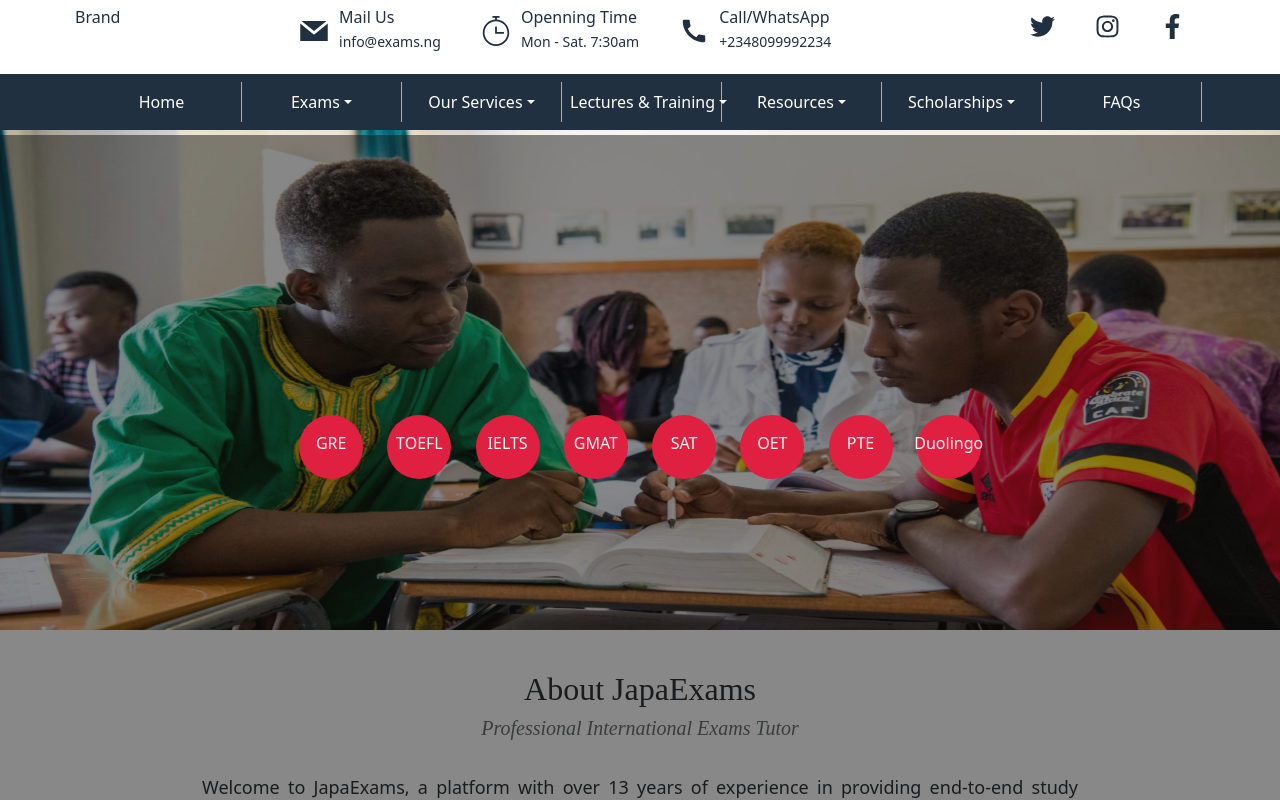
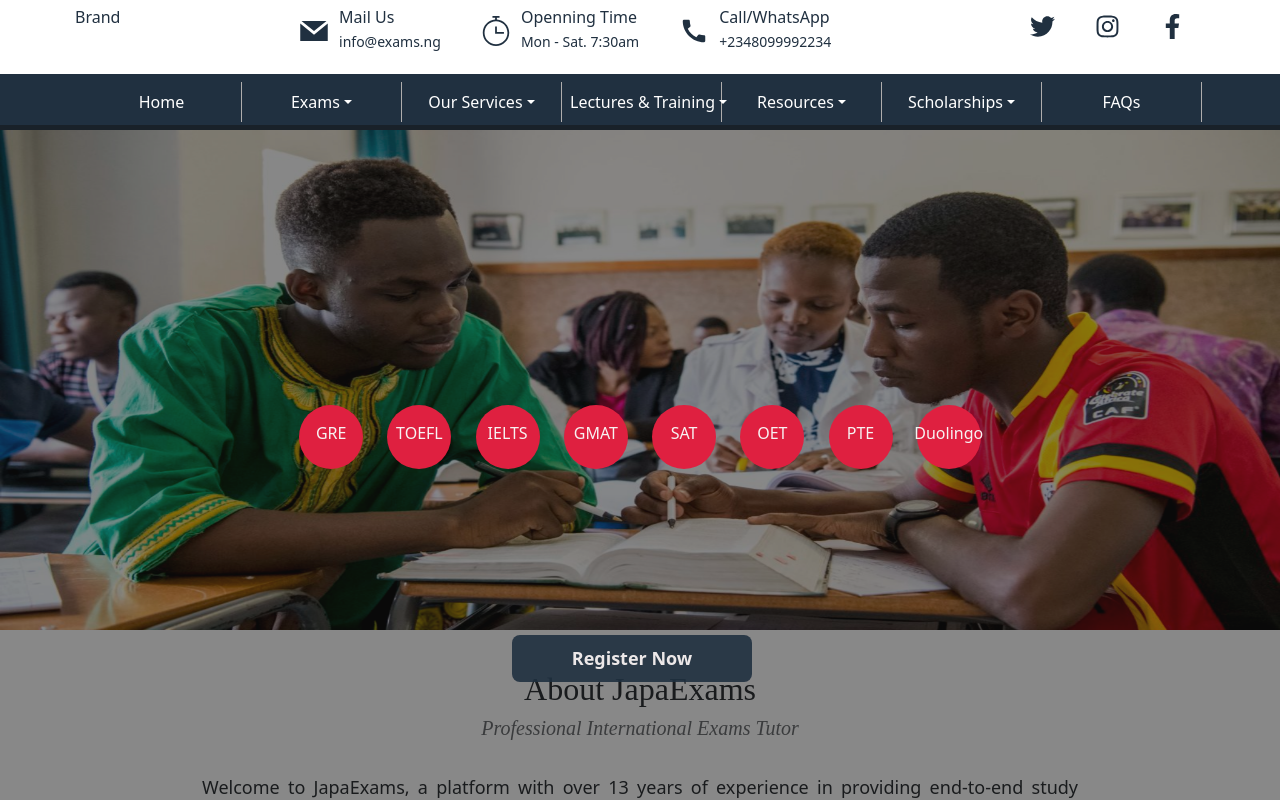
Before and after one commit to victoryohanna/japaExams_frontend, a React (Create React App) app: page / in a window 1280 px wide. Shown: the top 800 px of the page. Built offline with nearby package versions, Linux system fonts and the light colour scheme.

Commit message:
creates register button

```diff
--- a/src/components/elements/Banner.jsx
+++ b/src/components/elements/Banner.jsx
@@ -41,6 +41,9 @@
         <Link to="/pte"><span>PTE</span> </Link>
         <Link to="/pte"><span>Duolingo</span> </Link>
       </div>
+      <div className="register_button">
+        <button className="btn-register">Register Now</button>
+      </div>
     </div>
   );
 };
--- a/src/sass/header.scss
+++ b/src/sass/header.scss
@@ -11,7 +11,7 @@
     display: inline-block;
     z-index: 2;
     position: absolute;
-    top: 135px;
+    top: 125px;
     left: 0px;
     width: 100%;
     height: 85%;
@@ -65,6 +65,29 @@
           opacity: 0.5;
         }
 
+
+
+    }
+
+    .register_button{
+      position: absolute;
+      top: 75%;
+      left: 40%;
+      width: 15rem;
+
+
+
+      button{
+        width: 100%;
+        padding: 10px;
+        font-size: 18px;
+        font-weight: 700;
+        border-radius: 8px;
+        color: rgb(247, 242, 242);
+        background:rgba(32,48,64);
+        border: none;
+        opacity: 0.9;
+      }
     }
   }
 
```
Also changed, not shown: src/components/elements/Quicklinks.jsx (line endings or trailing spaces).
